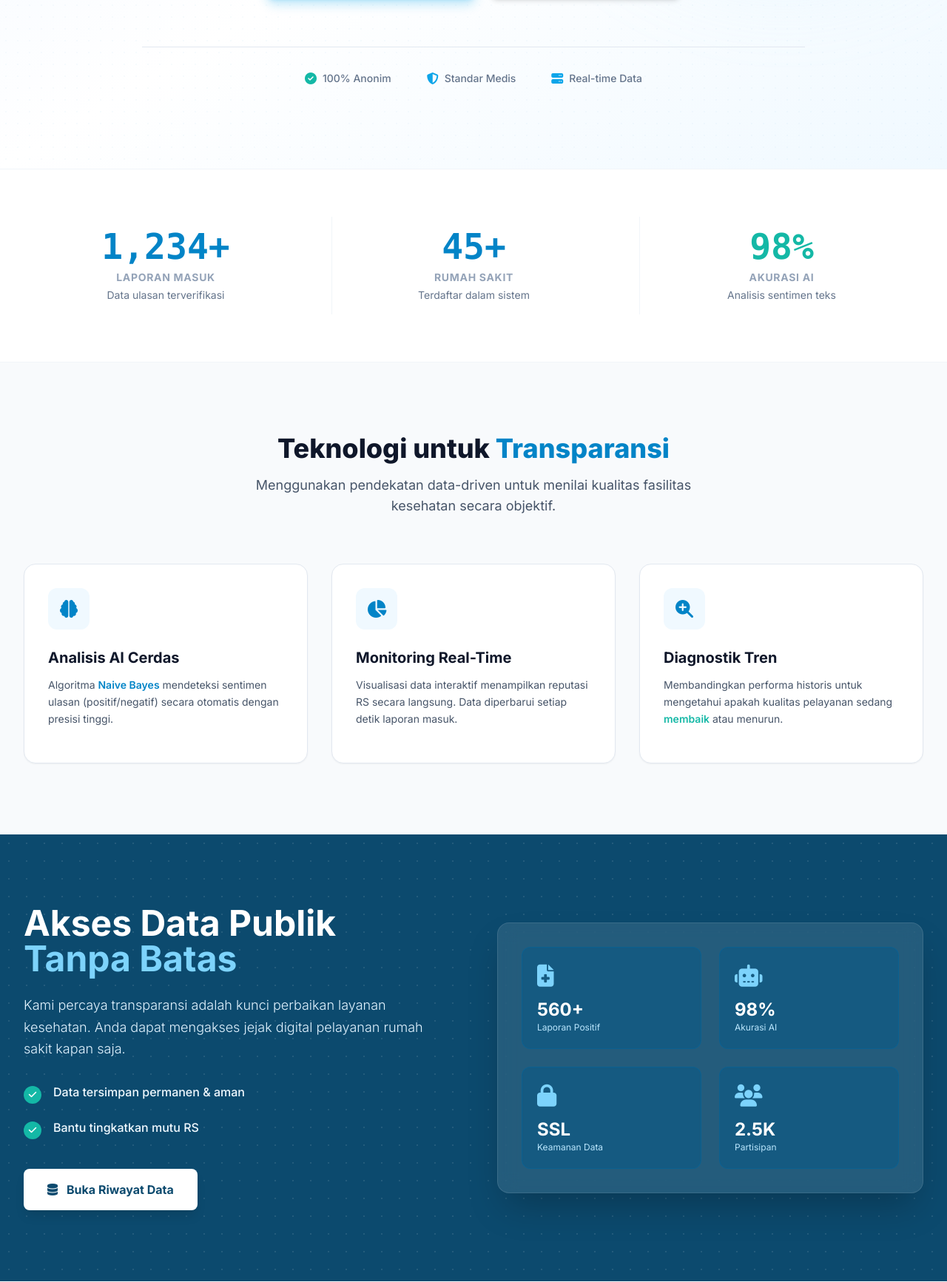
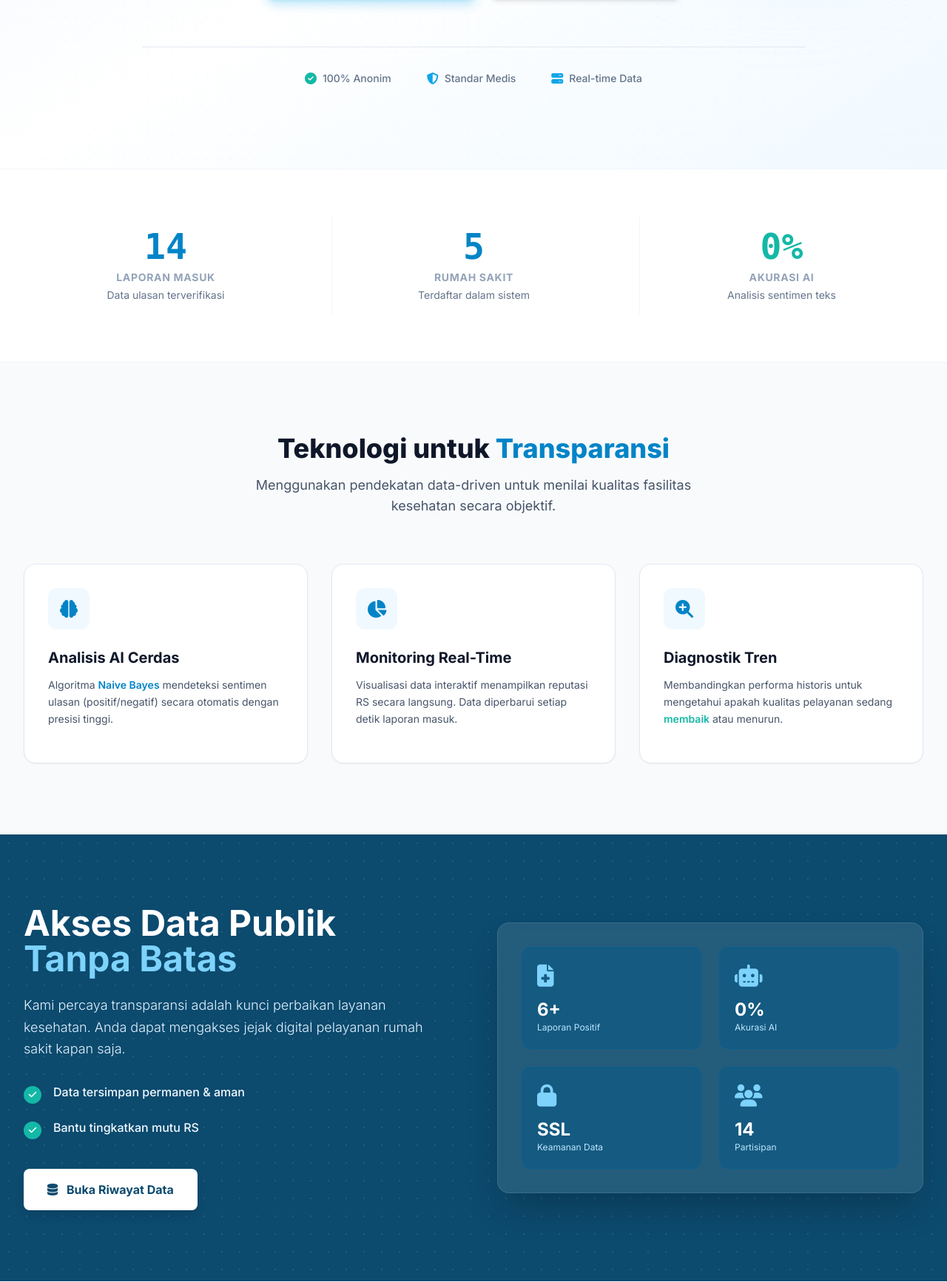
Before and after one commit to nauvalalpen/Program-AnalisisSentimenUlasanGMaps-SPH, a Flask app: page / in a window 1280 px wide. Shown: the part 625-2358 px from the top of the page at 74% size. Run offline with Flask 3, Linux system fonts and the light colour scheme; data comes from the database, SQL or seed files in the repository; some libraries are stand-ins or nearby versions.

Commit message:
Add dynamic statistics to landing page for total reports, hospitals, AI accuracy, positive reports, and participants

```diff
--- a/app.py
+++ b/app.py
@@ -8,6 +8,7 @@ from datetime import datetime, timedelta
 import pytz # Library Timezone
 from fpdf import FPDF # Library PDF
 from flask import jsonify
+from sqlalchemy import func
 
 app = Flask(__name__)
 app.config['SQLALCHEMY_DATABASE_URI'] = 'sqlite:///hospital_reviews.db'
@@ -32,7 +33,34 @@ with app.app_context():
 
 @app.route('/')
 def landing_page():
-    return render_template('landing.html')
+    # 1. Hitung Total Laporan Masuk
+    total_reports = ReviewLog.query.count()
+
+    # 2. Hitung Jumlah Rumah Sakit yang Terdaftar (Dari inputan user di DB)
+    # Menggunakan distinct untuk menghitung nama RS unik
+    total_hospitals = db.session.query(func.count(func.distinct(ReviewLog.hospital_name))).scalar()
+
+    # Fallback jika DB kosong, ambil dari list Excel
+    if total_hospitals == 0 and ai_brain.hospital_list:
+        total_hospitals = len(ai_brain.hospital_list)
+
+    # 3. Ambil Akurasi Model AI
+    accuracy = ai_brain.metrics.get('accuracy', 0)
+
+    # 4. Hitung Laporan Positif (Untuk Card di bawah)
+    positive_reports = ReviewLog.query.filter_by(sentiment='Positif').count()
+
+    # 5. Jumlah Partisipan (Kita asumsikan 1 laporan = 1 partisipan unik untuk simplifikasi,
+    # atau bisa hitung total reports saja)
+    participants = total_reports
+
+    # Kirim data ke template
+    return render_template('landing.html',
+                           total_reports=total_reports,
+                           total_hospitals=total_hospitals,
+                           accuracy=accuracy,
+                           positive_reports=positive_reports,
+                           participants=participants)
 
 @app.route('/lapor', methods=['GET', 'POST'])
 def input_page():
--- a/templates/landing.html
+++ b/templates/landing.html
@@ -113,12 +113,13 @@
     <div
       class="grid grid-cols-1 md:grid-cols-3 gap-8 divide-y md:divide-y-0 md:divide-x divide-slate-100"
     >
-      <!-- Stat 1 -->
+      <!-- Stat 1: Total Laporan -->
       <div class="text-center p-4" data-aos="fade-up" data-aos-delay="0">
         <div
           class="text-4xl lg:text-5xl font-black text-brand-600 mb-2 font-mono"
         >
-          1,234+
+          <!-- GANTI DI SINI -->
+          {{ total_reports }}
         </div>
         <div
           class="text-sm font-bold text-slate-400 uppercase tracking-wider mb-1"
@@ -128,12 +129,13 @@
         <p class="text-slate-500 text-sm">Data ulasan terverifikasi</p>
       </div>
 
-      <!-- Stat 2 -->
+      <!-- Stat 2: Jumlah RS -->
       <div class="text-center p-4" data-aos="fade-up" data-aos-delay="100">
         <div
           class="text-4xl lg:text-5xl font-black text-brand-600 mb-2 font-mono"
         >
-          45+
+          <!-- GANTI DI SINI -->
+          {{ total_hospitals }}
         </div>
         <div
           class="text-sm font-bold text-slate-400 uppercase tracking-wider mb-1"
@@ -143,12 +145,13 @@
         <p class="text-slate-500 text-sm">Terdaftar dalam sistem</p>
       </div>
 
-      <!-- Stat 3 -->
+      <!-- Stat 3: Akurasi AI -->
       <div class="text-center p-4" data-aos="fade-up" data-aos-delay="200">
         <div
           class="text-4xl lg:text-5xl font-black text-accent-500 mb-2 font-mono"
         >
-          98%
+          <!-- GANTI DI SINI -->
+          {{ accuracy }}%
         </div>
         <div
           class="text-sm font-bold text-slate-400 uppercase tracking-wider mb-1"
@@ -311,20 +314,31 @@
           class="bg-white/10 backdrop-blur-md rounded-2xl p-8 border border-white/10 shadow-2xl"
         >
           <div class="grid grid-cols-2 gap-6">
+            <!-- Kartu Laporan Positif -->
             <div
               class="bg-brand-800/50 rounded-xl p-5 border border-brand-700/50"
             >
               <i class="fas fa-file-medical text-3xl text-brand-300 mb-3"></i>
-              <div class="text-2xl font-bold text-white">560+</div>
+              <div class="text-2xl font-bold text-white">
+                <!-- GANTI DI SINI -->
+                {{ positive_reports }}+
+              </div>
               <div class="text-xs text-brand-200">Laporan Positif</div>
             </div>
+
+            <!-- Kartu Akurasi AI -->
             <div
               class="bg-brand-800/50 rounded-xl p-5 border border-brand-700/50"
             >
               <i class="fas fa-robot text-3xl text-brand-300 mb-3"></i>
-              <div class="text-2xl font-bold text-white">98%</div>
+              <div class="text-2xl font-bold text-white">
+                <!-- GANTI DI SINI -->
+                {{ accuracy }}%
+              </div>
               <div class="text-xs text-brand-200">Akurasi AI</div>
             </div>
+
+            <!-- Kartu SSL (Tetap Statis karena ini fitur teknis) -->
             <div
               class="bg-brand-800/50 rounded-xl p-5 border border-brand-700/50"
             >
@@ -332,11 +346,16 @@
               <div class="text-2xl font-bold text-white">SSL</div>
               <div class="text-xs text-brand-200">Keamanan Data</div>
             </div>
+
+            <!-- Kartu Partisipan -->
             <div
               class="bg-brand-800/50 rounded-xl p-5 border border-brand-700/50"
             >
               <i class="fas fa-users text-3xl text-brand-300 mb-3"></i>
-              <div class="text-2xl font-bold text-white">2.5K</div>
+              <div class="text-2xl font-bold text-white">
+                <!-- GANTI DI SINI -->
+                {{ participants }}
+              </div>
               <div class="text-xs text-brand-200">Partisipan</div>
             </div>
           </div>
```
